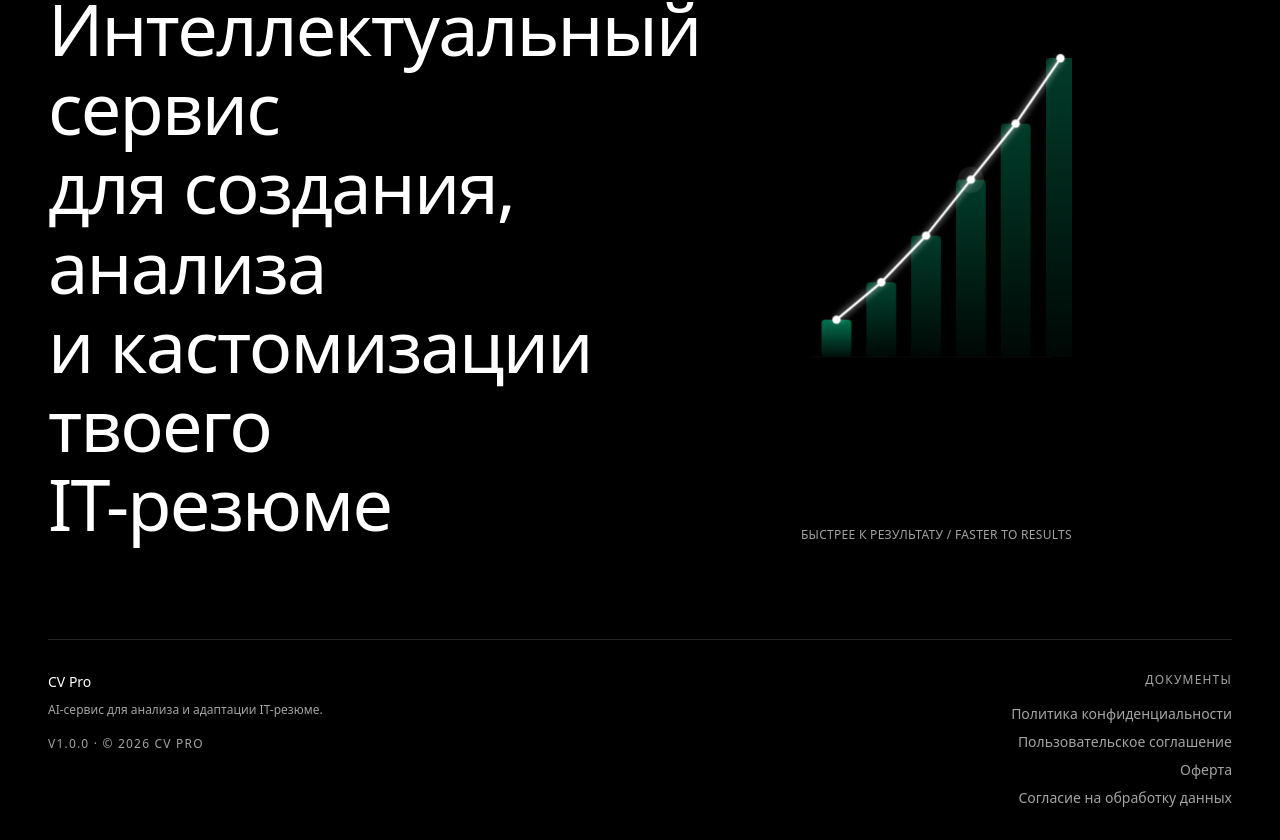
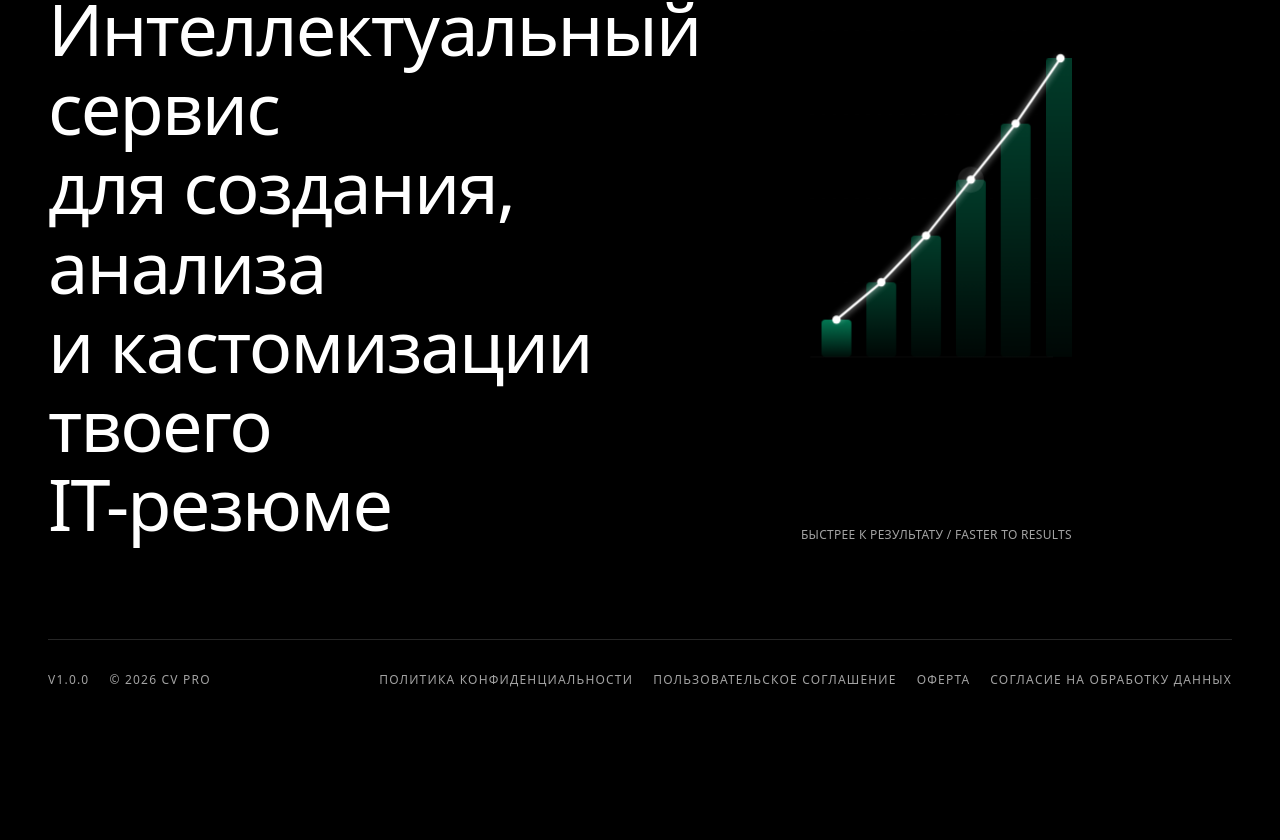
Before and after one commit to 0su0000000i17/CV, a Next.js app in the folder frontend/: page / in a window 1280 px wide. Shown: the part 220-1060 px from the top of the page. After the commit the page ends 940 px from the top, so only its background shows below. Built offline with nearby package versions, Linux system fonts and the light colour scheme; no server answers.

Commit message:
Make footer links horizontal

```diff
--- a/frontend/app/layout.tsx
+++ b/frontend/app/layout.tsx
@@ -45,23 +45,13 @@ export default function RootLayout({
 
             <footer className="mx-auto w-full max-w-[1400px] px-6 md:px-12">
               <div className="border-t border-border py-8">
-                <div className="grid gap-8 md:grid-cols-[minmax(0,1fr)_360px] md:items-start">
-                  <div>
-                    <p className="text-sm font-medium text-foreground">CV Pro</p>
-                    <p className="mt-2 max-w-md text-xs leading-5 text-muted-foreground">
-                      AI-сервис для анализа и адаптации IT-резюме.
-                    </p>
-                    <p className="mt-4 text-xs font-medium uppercase tracking-widest text-muted-foreground">
-                      v1.0.0 · © 2026 CV PRO
-                    </p>
+                <div className="flex flex-col gap-5 text-xs font-medium uppercase tracking-widest text-muted-foreground lg:flex-row lg:items-center lg:justify-between">
+                  <div className="flex flex-wrap items-center gap-x-5 gap-y-3">
+                    <span>v1.0.0</span>
+                    <span>© 2026 CV PRO</span>
                   </div>
 
-                  <div className="md:justify-self-end">
-                    <p className="text-xs font-medium uppercase tracking-widest text-muted-foreground md:text-right">
-                      Документы
-                    </p>
-
-                    <nav className="mt-4 grid gap-2 text-sm text-muted-foreground md:text-right">
+                  <nav className="flex flex-wrap items-center gap-x-5 gap-y-3">
                     {legalLinks.map((link) => (
                       <Link
                         key={link.href}
@@ -74,7 +64,6 @@ export default function RootLayout({
                   </nav>
                 </div>
               </div>
-              </div>
             </footer>
           </div>
         </ThemeProvider>
```
Lines whose indentation alone changed are shown as unchanged.
